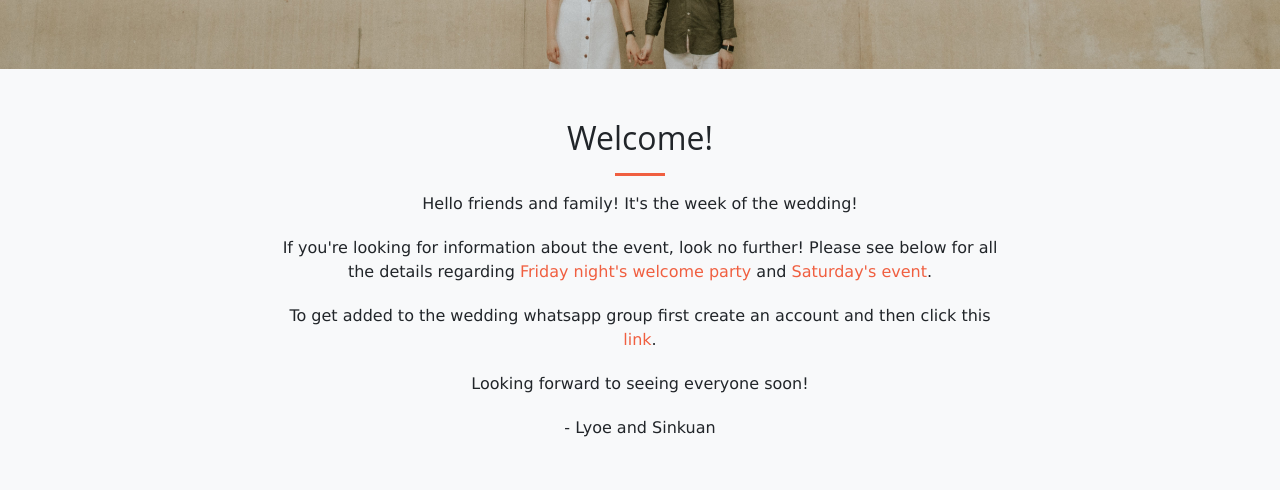
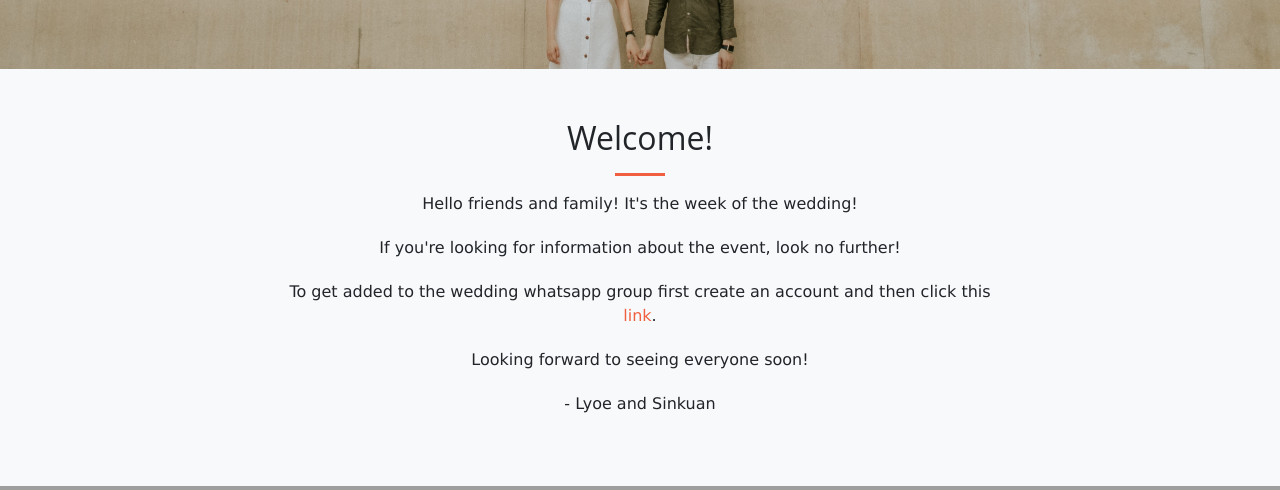
Before and after one commit to francoishideyos/lyoexsinkuan, a Django app: page / in a window 1280 px wide. Shown: the part 731-1221 px from the top of the page. Run offline with Django 3.2, Linux system fonts and the light colour scheme; some libraries are stand-ins or nearby versions; grey boxes are pictures that could not be loaded.

Commit message:
little edit

```diff
--- a/lyoexsinkuan/templates/partials/welcome.html
+++ b/lyoexsinkuan/templates/partials/welcome.html
@@ -10,7 +10,7 @@
 
         <p>
             If you're looking for information about the event, look no further!
-            Please see below for all the details regarding <a href="#event" class="page-scroll">Friday night's welcome party</a> and <a href="#saturday-event" class="page-scroll">Saturday's event</a>.
+            <!-- Please see below for all the details regarding <a href="#event" class="page-scroll">Friday night's welcome party</a> and <a href="#saturday-event" class="page-scroll">Saturday's event</a>. -->
         </p>
         <p>
             To get added to the wedding whatsapp group first create an account and then click this <a href="https://chat.whatsapp.com/8yMkUG2PbAl1vJwT2Z89lK">link</a>.
```
